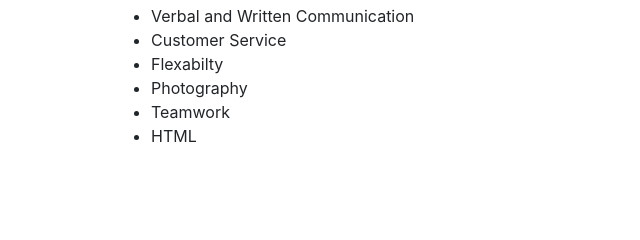
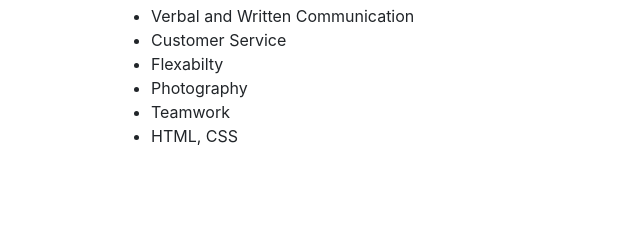
Before and after one commit to Jnalty96/jnalty96.github.io, a website with bundled scripts: page index.html in a window 1280 px wide. Shown: the part 2565-2805 px from the top of the page, 209-849 px from the left. Built offline with nearby package versions, Linux system fonts and the light colour scheme; a web font is replaced by a local one.

Commit message:
Update index.html

```diff
--- a/index.html
+++ b/index.html
@@ -182,7 +182,7 @@
             <li> Flexabilty </li>
             <li> Photography </li>
             <li> Teamwork </li>
-            <li> HTML </li>
+            <li> HTML, CSS</li>
 
           </ul>
         </div>
```
